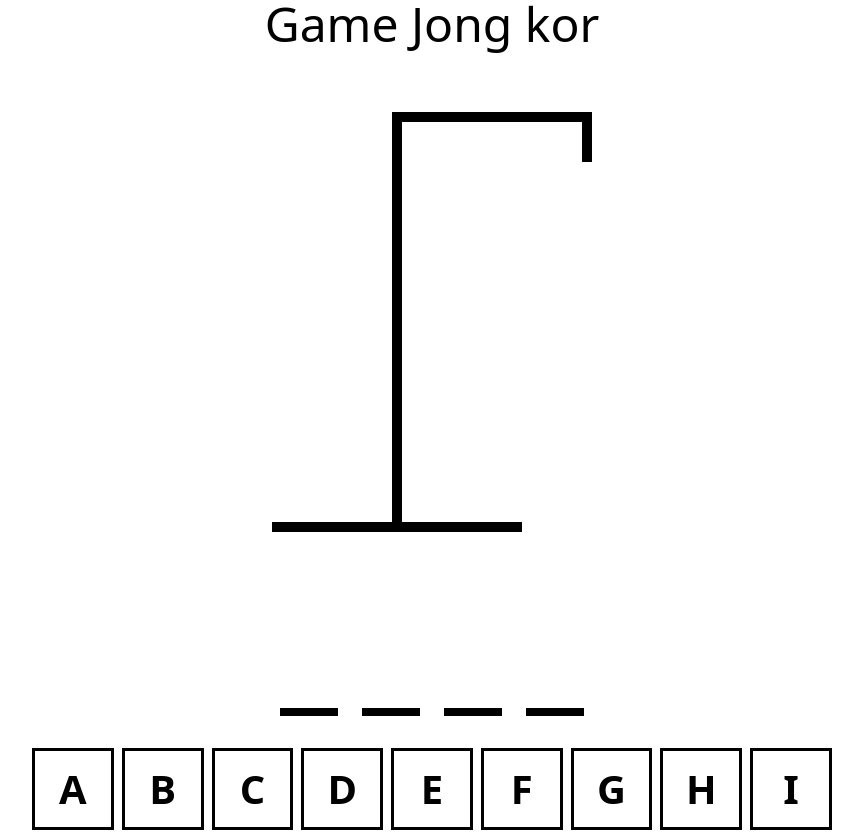
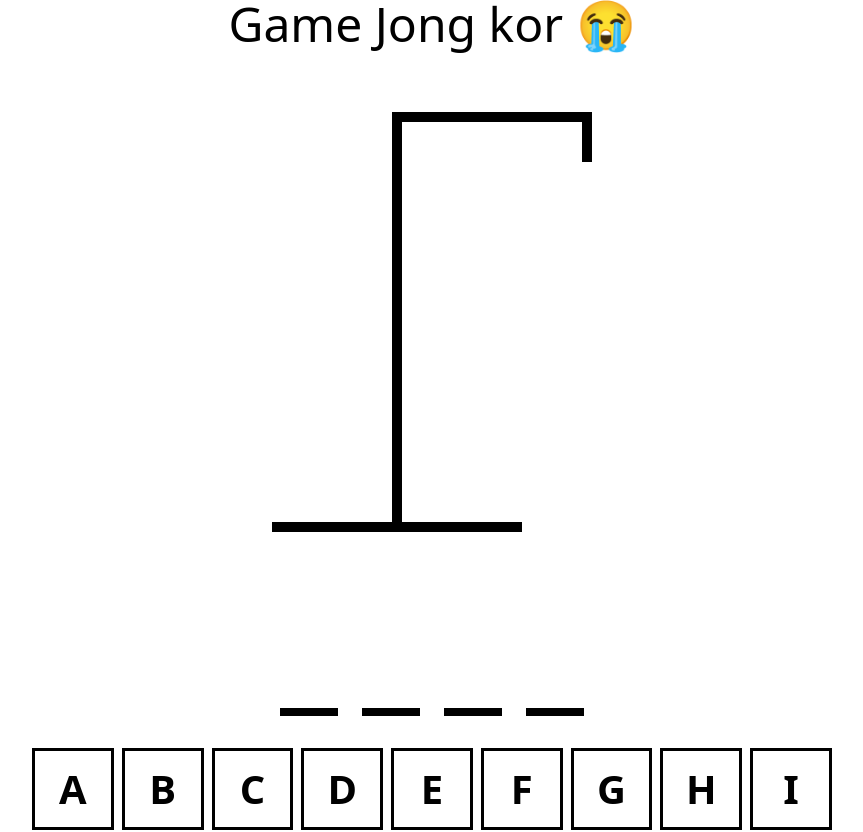
Before and after one commit to RothaSAMON/hangman-game, a React (Vite) app: page / in a window 1280 px wide. Shown: the top 832 px of the page, without its empty margins (208-1071 px from the left). Built offline with nearby package versions, Linux system fonts and the light colour scheme.

Commit message:
added emoji

```diff
--- a/src/App.tsx
+++ b/src/App.tsx
@@ -67,7 +67,7 @@ function App() {
   return (
     <div className="max-w-[800px] flex flex-col gap-8 mx-auto items-center">
       <h1 className="text-5xl">
-        Game Jong kor
+        Game Jong kor 😭
       </h1>
       <div className="text-center text-[20px]">
         {isWinner && "Winner! - Enter to try again"}
```
